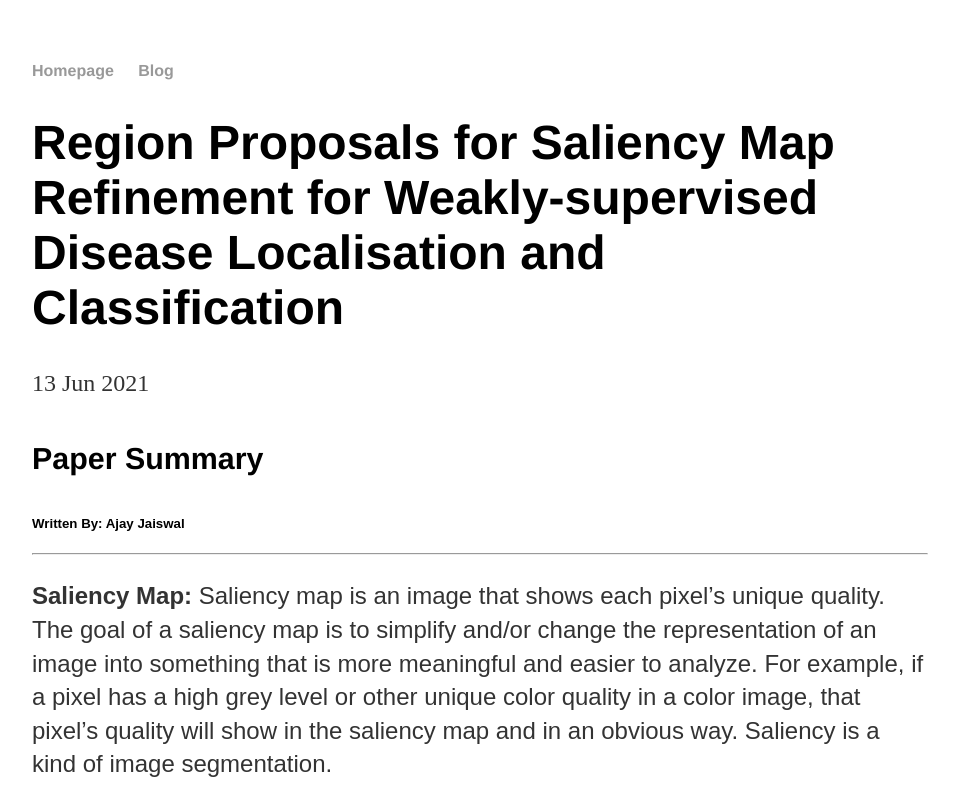
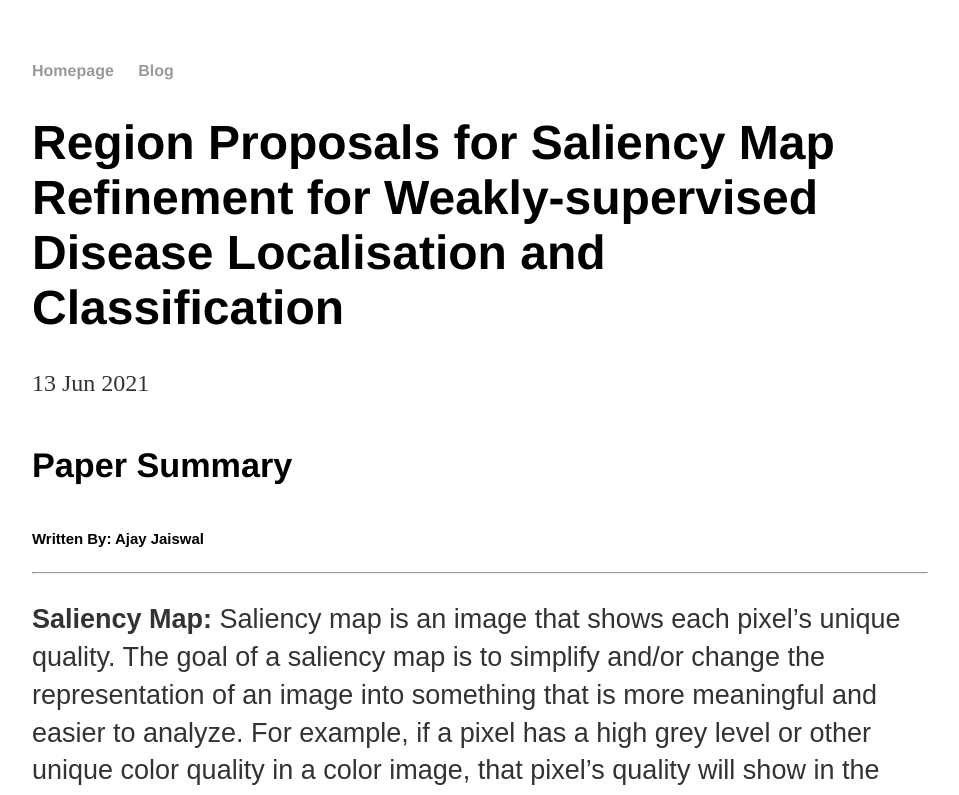
Before and after one commit to Ajay1994/ajay1994.github.io, a Jekyll site: the page built from _posts/2021-06-13-Region Proposals for Saliency Map Refinement for Weakly-supervised Disease Localisation and Classification.md, in a window 1280 px wide. Shown: the top 795 px of the page, without its empty margins (160-1119 px from the left). Built offline with Jekyll 4.4.1, drawn with Linux system fonts in a browser that asks for light colours.

Commit message:
Update post.html

```diff
--- a/_layouts/post.html
+++ b/_layouts/post.html
@@ -4,6 +4,6 @@
 <h1>{{ page.title }}</h1>
 <p class="meta">{{ page.date | date_to_string }}</p>
 
-<div class="post" style="font-family: Arial, Helvetica, sans-serif;">
+<div class="post" style="font-family: Arial, Helvetica, sans-serif; font-size:18px">
   {{ content }}
 </div>
```
